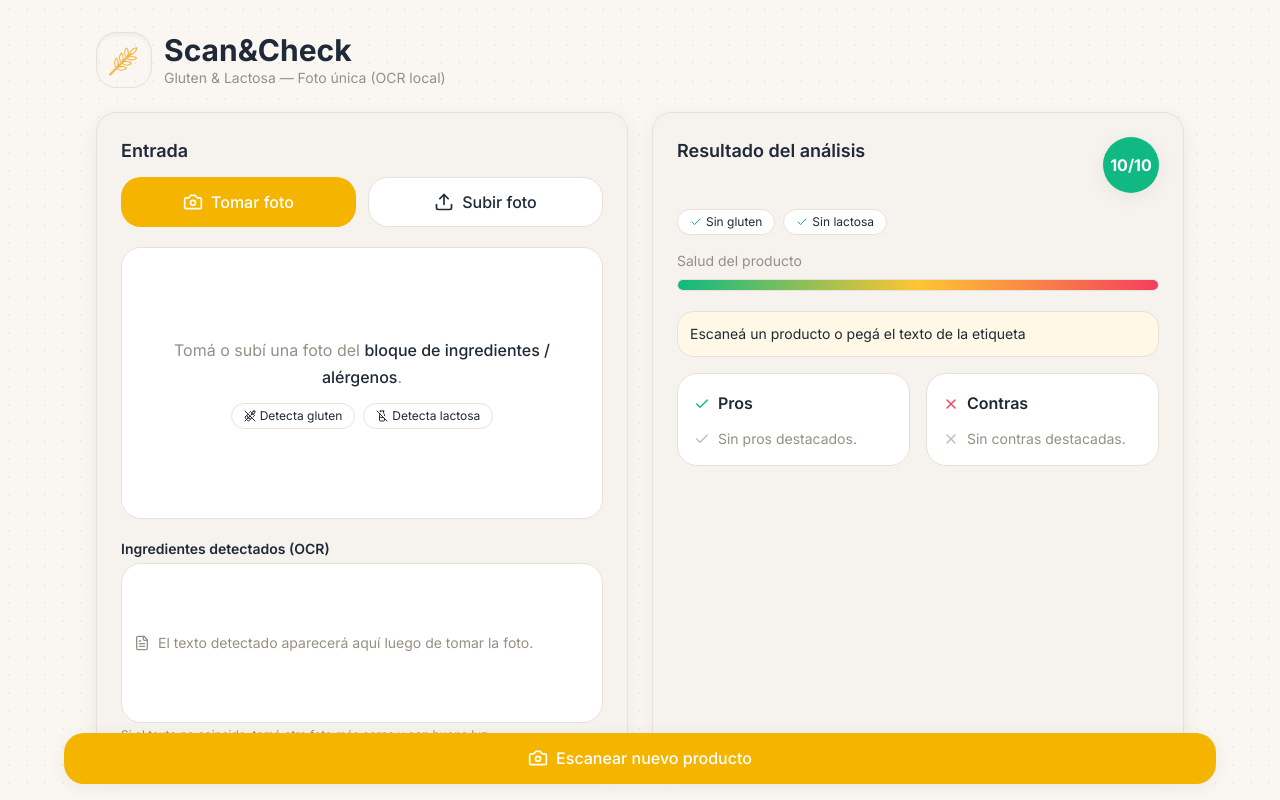
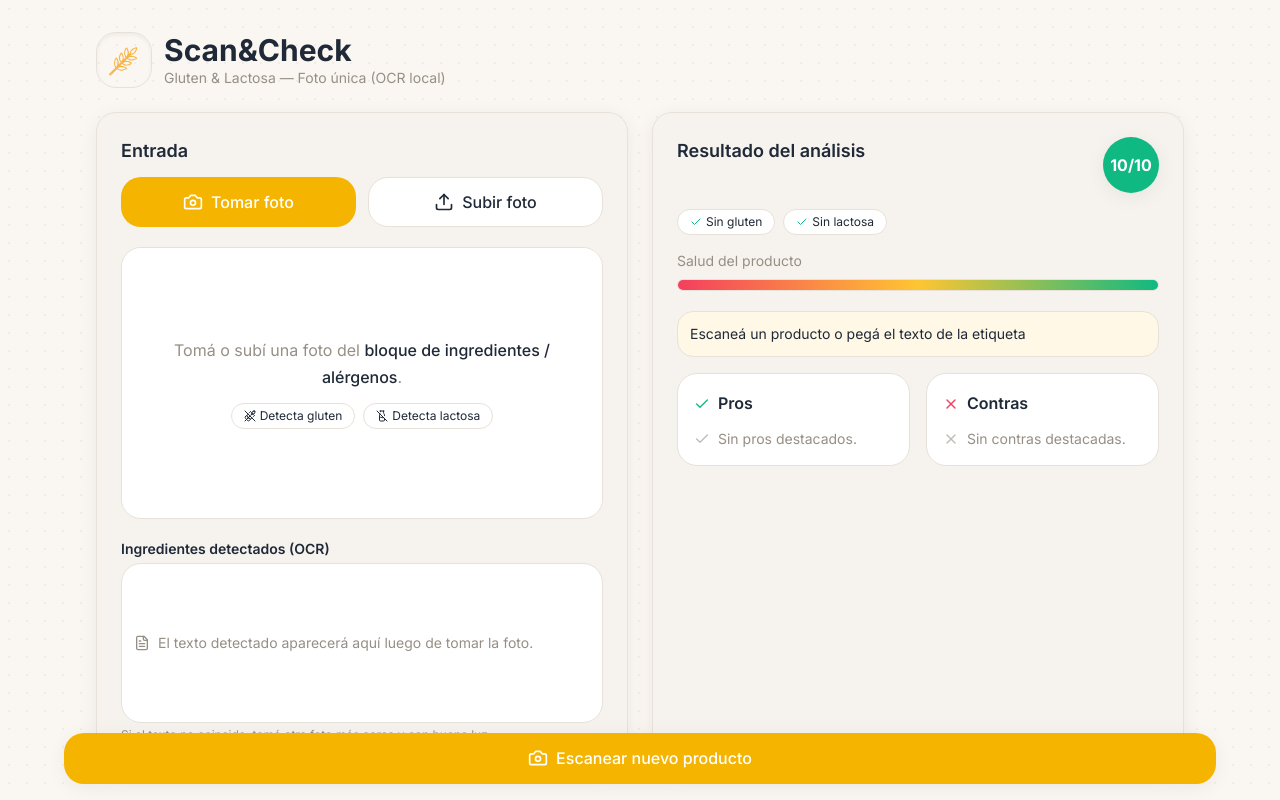
Before and after one commit to DanielVllmzr/ScanCheck, a Next.js app: page / in a window 1280 px wide. Built offline with nearby package versions, Linux system fonts and the light colour scheme.

Commit message:
Update ScanCheck.tsx

```diff
--- a/components/ScanCheck.tsx
+++ b/components/ScanCheck.tsx
@@ -227,7 +227,7 @@ export default function ScanCheck() {
                   initial={{ width: 0 }}
                   animate={{ width: `${(result.score / 10) * 100}%` }}
                   transition={{ type: 'spring', stiffness: 120, damping: 18 }}
-                  className="h-full bg-gradient-to-r from-success-500 via-brand-400 to-danger-500"
+                  className="h-full bg-gradient-to-r from-danger-500 via-brand-400 to-success-500"
                 />
               </div>
             </div>
```
